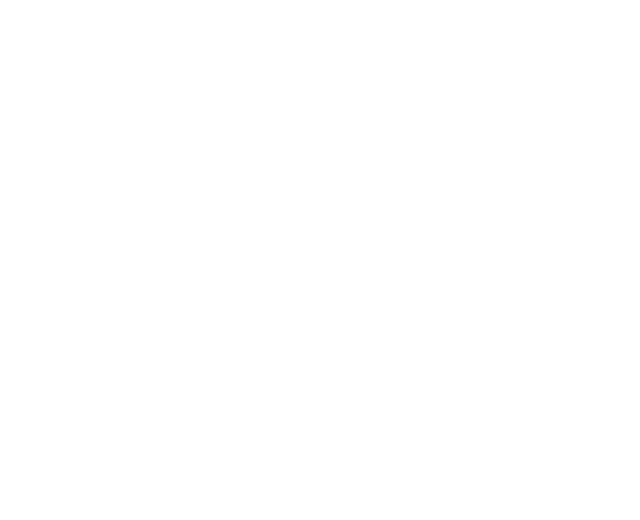
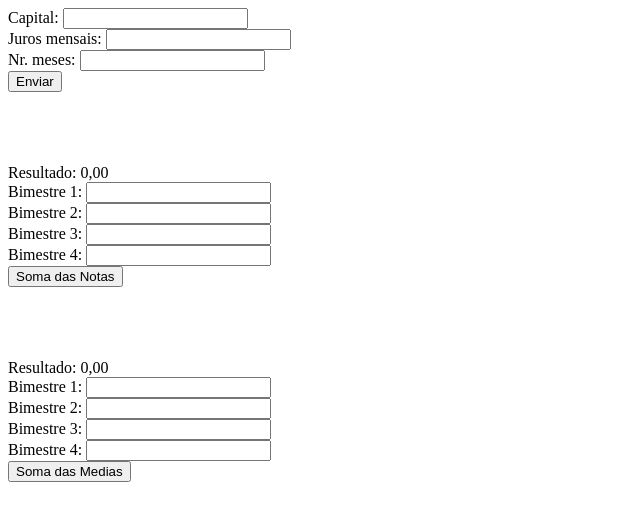
Before and after one commit to mah-sousabuenoo/primeirof_3t, a plain HTML site: page index.html in a window 1280 px wide. Shown: the whole page, without its empty margins (0-640 px from the left). Drawn offline with Linux system fonts and the light colour scheme.

Commit message:
Update index.html

```diff
--- a/index.html
+++ b/index.html
@@ -1,23 +1,36 @@
-
+<!DOCTYPE html>
 <html lang="pt-br">
 <head>
     <meta charset="UTF-8">
     <meta http-equiv="X-UA-Compatible" content="IE=edge">
     <meta name="viewport" content="width=device-width, initial-scale=1.0">
-    <title>Primeiro F
-<Script>
-    //alert("Oi,Eu sou um alert")
-    //console.log("Estou no consele")
-    //Document.write(Estou escrevendo na sua pagina)
-    function meChame(){
-        alert("me chamou?Vou escrever na sua pagina")
-        document.write("Escrevendo...")
-    }
-</Script>
+    <title>Primeiro F</title>
+   <script src="estudo.js"></script>
+</head>
+<body>
 
-    </head>
-</body>
-<button> onclikc=""meChame(</button>
+   Capital: <input id="valor" type="text"><br>
+   Juros mensais: <input id="juros" type="text"><br>
+   Nr. meses: <input id="meses" type="text"><br>
+   <button onclick="total()"> Enviar</button>
+
+<br><br><br><br><br>
+<span id="resul">Resultado: 0,00</span><br>
+Bimestre 1: <input id="b1" type="text"><br>
+Bimestre 2: <input id="b2" type="text"><br>
+Bimestre 3: <input id="b3" type="text"><br>
+Bimestre 4: <input id="b4" type="text"><br>
+
+<button onclick="somaNota()">Soma das Notas</button>
+
+<br><br><br><br><br>
+<span id="media">Resultado: 0,00</span><br>
+Bimestre 1: <input id="b1" type="text"><br>
+Bimestre 2: <input id="b2" type="text"><br>
+Bimestre 3: <input id="b3" type="text"><br>
+Bimestre 4: <input id="b4" type="text"><br>
+
+<button onclick="somaMedia()">Soma das Medias</button>
 
 </body>
 </html>
```
